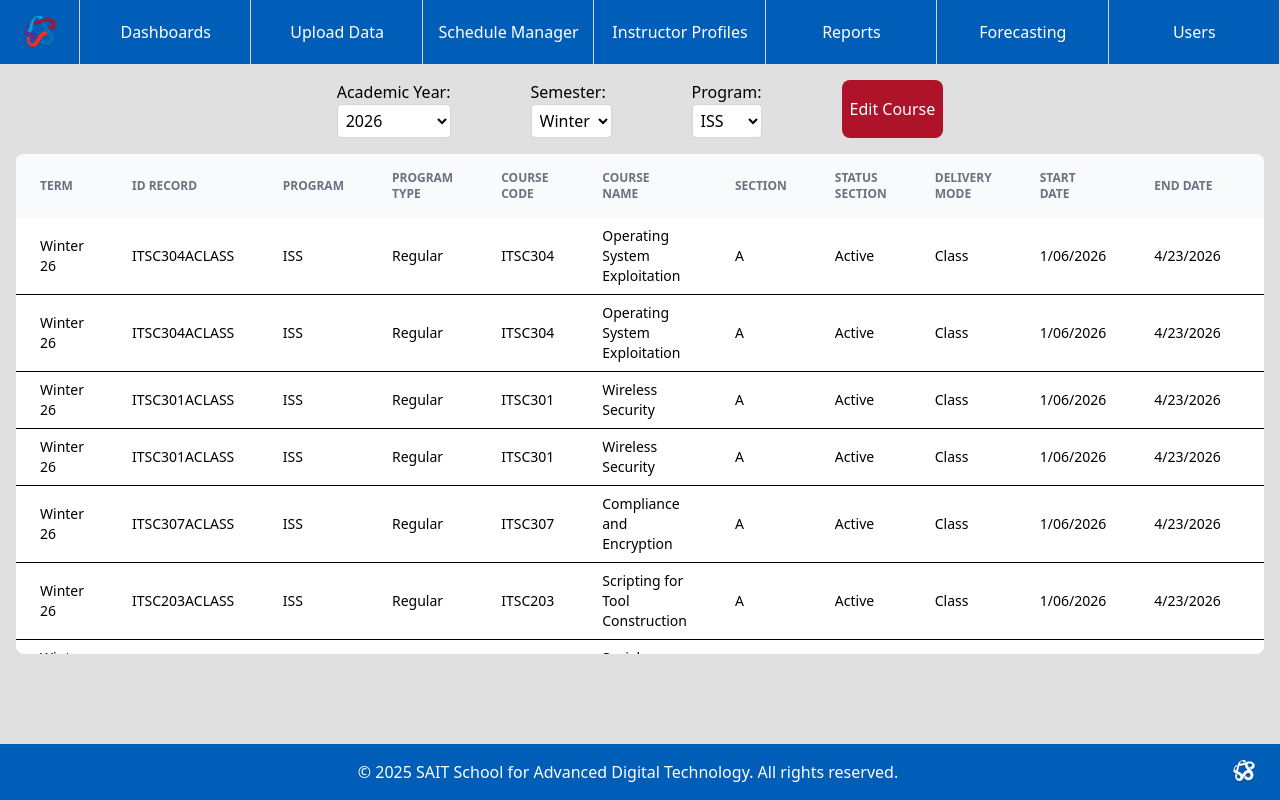
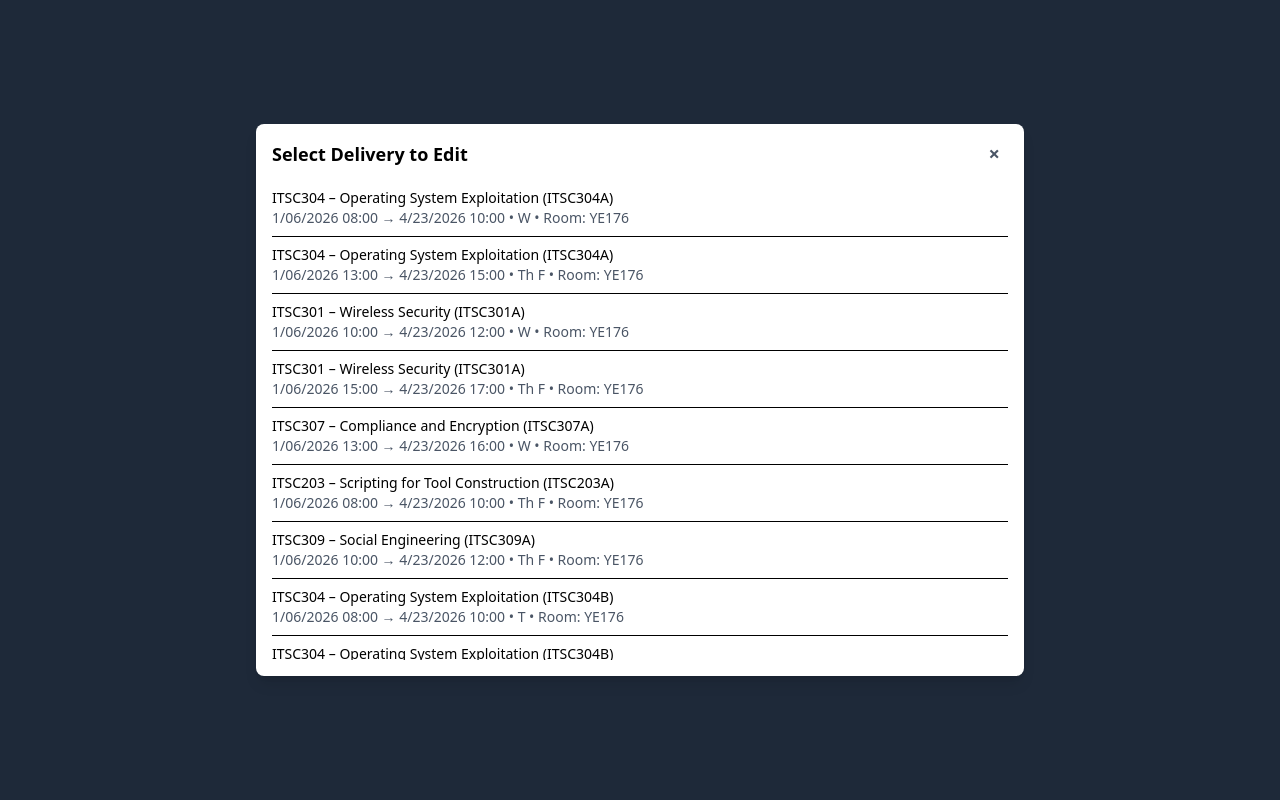
Before and after one commit to mlbrnm/sadt_scheduling_capstone, a Next.js app: page /Frontend/ScheduleManager/CertificateSchedule in a window 1280 px wide. Both pictures are taken after a click on the button "Edit Course". Built offline with nearby package versions, Linux system fonts and the light colour scheme; no server answers.

Commit message:
Update add deliverypicker modal to CertificateSchedule
Add deliverypicker modal for selecting a delivery to edit.

```diff
--- /dev/null
+++ b/app/Frontend/ScheduleManager/CertificateSchedule/deliverypicker.js
@@ -0,0 +1,66 @@
+export default function DeliveryPicker({
+  certificatesData,
+  onSelectDelivery,
+  onClose,
+}) {
+  // Helper to convert day flags to days string
+  function daysToString(row) {
+    const activeDays = [];
+    if ((row.m || "").toUpperCase() === "X") activeDays.push("M");
+    if ((row.t || "").toUpperCase() === "X") activeDays.push("T");
+    if ((row.w || "").toUpperCase() === "X") activeDays.push("W");
+    if ((row.th || "").toUpperCase() === "X") activeDays.push("Th");
+    if ((row.f || "").toUpperCase() === "X") activeDays.push("F");
+    if ((row.s || "").toUpperCase() === "X") activeDays.push("S");
+    return activeDays.join(" ");
+  }
+
+  return (
+    <div className="fixed inset-0 z-50 flex items-center justify-center">
+      <div
+        className="absolute inset-0 bg-gray-800"
+        onClick={onClose}
+        aria-hidden="true"
+      />
+
+      <div className="relative bg-white rounded-lg shadow-lg w-full max-w-3xl p-4">
+        <div className="flex items-center justify-between mb-3">
+          <h2 className="text-lg font-semibold">Select Delivery to Edit</h2>
+          <button
+            className="text-gray-600 hover:text-gray-800 text-xl font-bold px-2 cursor-pointer"
+            aria-label="Close modal"
+            onClick={() => onClose()}
+          >
+            &times;
+          </button>
+        </div>
+
+        <div className="max-h-[60vh] overflow-y-auto divide-y">
+          {certificatesData.map((r) => (
+            <div
+              key={r.deliveryId}
+              className="flex items-center justify-between py-2 cursor-pointer hover:bg-gray-100"
+              onClick={() => onSelectDelivery(r.deliveryId)}
+            >
+              <div className="text-sm">
+                <div className="font-medium">
+                  {r.course_code} – {r.course_name} ({r.course_section})
+                </div>
+                <div className="text-gray-600">
+                  {r.start_date} {r.start_time} → {r.end_date} {r.end_time} •{" "}
+                  {daysToString(r) || "—"} • Room: {r.room_requirements}
+                </div>
+              </div>
+            </div>
+          ))}
+
+          {certificatesData.length === 0 && (
+            <div className="py-8 text-center text-gray-500">
+              No deliveries available.
+            </div>
+          )}
+        </div>
+      </div>
+    </div>
+  );
+}
--- a/app/Frontend/ScheduleManager/CertificateSchedule/page.js
+++ b/app/Frontend/ScheduleManager/CertificateSchedule/page.js
@@ -2,71 +2,87 @@
 import { useState } from "react";
 import mockCertificates from "./mockcertificates.json"; // MOCK DATA - REMOVE LATER
 import CertificatesTable from "./certificatestable";
+import DeliveryPicker from "./deliverypicker";
 import CertificateEditor from "./certificateeditor";
 
-const certificateHeaders = [
-  "Term",
-  "ID Record",
-  "Program",
-  "Program Type",
-  "Course Code",
-  "Course Name",
-  "Section",
-  "Status Section",
-  "Delivery Mode",
-  "Start Date",
-  "End Date",
-  "Start Time",
-  "End Time",
-  "Hours Class",
-  "M",
-  "T",
-  "W",
-  "Th",
-  "F",
-  "S",
-  "Weeks",
-  "Contact Hours",
-  "Total Hours",
-  "Room Requirements",
-  "Exam Booking",
-  "Total Hours Course",
-  "Semester Code",
-  "Course Section",
-];
+export default function CertificateSchedule() {
+  // ADD deliveryId INDEX IS FINE FOR NOW!!!
+  const [certificatesData, setCertificatesData] = useState(
+    mockCertificates.map((row, idx) => ({ ...row, deliveryId: idx })) // Currently holds Mock data for certificates - REPLACE WITH API CALL
+  );
+  const [selectedDeliveryId, setSelectedDeliveryId] = useState(null);
+  const [isPickerOpen, setIsPickerOpen] = useState(false);
+  // Dropdowns state STATIC HARDCODED FOR NOW!!!
+  const [year, setYear] = useState("2026");
+  const [semester, setSemester] = useState("Winter");
+  const [program, setProgram] = useState("ISS");
 
-export default function CertificateSchedule() {
-  const [certificatesData, setCertificatesData] = useState(mockCertificates); // Currently holds Mock data for certificates - REPLACE WITH API CALL
+  function handleOpenPicker() {
+    setIsPickerOpen(true);
+  }
+
+  function handleSelectDelivery(deliveryId) {
+    const foundDelivery = certificatesData.find(
+      (r) => r.deliveryId === deliveryId
+    );
+    if (!foundDelivery) return;
+    setSelectedDeliveryId(deliveryId);
+    setIsPickerOpen(false);
+    console.log("Selected Delivery ID:", deliveryId);
+  }
 
   return (
     <div className="p-4">
-      {/* Selection Dropdowns - CURRENTLY EMPTY SHOWING DEFAULT VALUES!! */}
+      {/* Selection Dropdowns */}
       <div className="flex justify-center space-x-20 mb-4">
         <label className="flex flex-col">
           Academic Year:
-          <select className="border border-gray-300 rounded p-1 bg-white">
-            <option value="">2026</option>
+          <select
+            className="border border-gray-300 rounded p-1 bg-white"
+            value={year}
+            onChange={(e) => setYear(e.target.value)}
+          >
+            <option value="2026">2026</option>
           </select>
         </label>
         <label className="flex flex-col">
           Semester:
-          <select className="border border-gray-300 rounded p-1 bg-white">
-            <option value="">Winter</option>
+          <select
+            className="border border-gray-300 rounded p-1 bg-white"
+            value={semester}
+            onChange={(e) => setSemester(e.target.value)}
+          >
+            <option value="Winter">Winter</option>
           </select>
         </label>
         <label className="flex flex-col">
           Program:
-          <select className="border border-gray-300 rounded p-1 bg-white">
-            <option value="">ISS</option>
+          <select
+            className="border border-gray-300 rounded p-1 bg-white"
+            value={program}
+            onChange={(e) => setProgram(e.target.value)}
+          >
+            <option value="ISS">ISS</option>
           </select>
         </label>
-        <button className="button-primary hover:button-hover text-white cursor-pointer px-2 rounded-lg inline-block text-center">
+
+        <button
+          onClick={handleOpenPicker}
+          className="button-primary hover:button-hover text-white cursor-pointer px-2 rounded-lg inline-block text-center"
+        >
           Edit Course
         </button>
       </div>
 
-      {/* Certificates Table */}
       <CertificatesTable certificatesData={certificatesData} />
+
+      {isPickerOpen && (
+        <DeliveryPicker
+          certificatesData={certificatesData}
+          onSelectDelivery={handleSelectDelivery}
+          onClose={() => setIsPickerOpen(false)}
+        />
+      )}
     </div>
   );
 }
--- a/app/Frontend/UploadData/page.js
+++ b/app/Frontend/UploadData/page.js
@@ -568,7 +568,7 @@ export default function UploadData() {
 
       {/* Version Modal */}
       {showVersionsModal && (
-        <div className="fixed inset-0 bg-black bg-opacity-50 flex items-center justify-center p-4 z-50">
+        <div className="fixed inset-0 bg-gray-800 bg-opacity-50 flex items-center justify-center p-4 z-50">
           <div className="bg-white rounded-lg p-6 w-full max-w-3xl max-h-[80vh] flex flex-col">
             <div className="flex justify-between items-center mb-4">
               <h2 className="text-xl font-bold">
```
